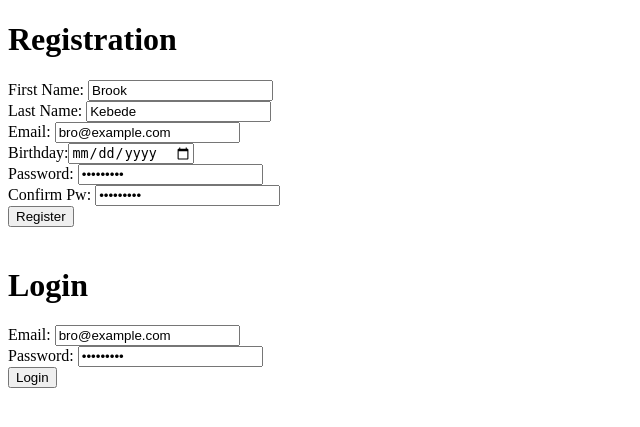
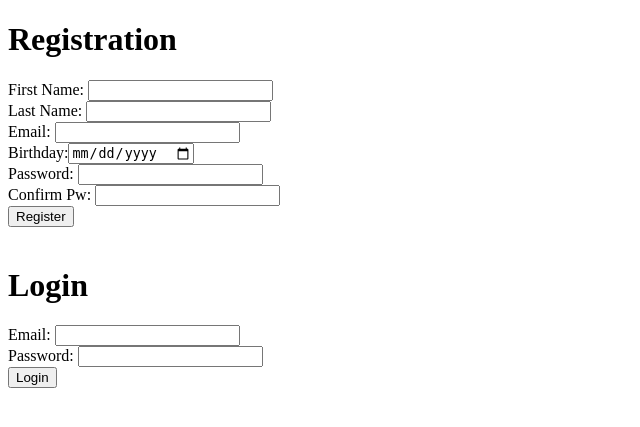
Before and after one commit to brookabyss/cats, a Django app: page / in a window 1280 px wide. Shown: the top 427 px of the page, without its empty margins (0-640 px from the left). Run offline with Django 3.2, Linux system fonts and the light colour scheme.

Commit message:
Removed values from index page

```diff
--- a/apps/login_reg/templates/login_reg/index.html
+++ b/apps/login_reg/templates/login_reg/index.html
@@ -10,19 +10,19 @@
 <h1>Registration</h1>
 <form class="" action="/register" method="post">
   {% csrf_token %}
-  <label>First Name: </label><input type="text" name="first_name" value="Brook"><br>
-  <label>Last Name: </label><input type="text" name="last_name" value="Kebede"><br>
-  <label>Email: </label><input type="text" name="email" value="bro@example.com"><br>
+  <label>First Name: </label><input type="text" name="first_name" value=""><br>
+  <label>Last Name: </label><input type="text" name="last_name" value=""><br>
+  <label>Email: </label><input type="text" name="email" value=""><br>
   <label for="">Birthday:</label><input type="date" name="birthday" value=""><br>
-  <label>Password: </label><input type="password" name="password" value="123456789"><br>
-  <label>Confirm Pw: </label><input type="password" name="confirm" value="123456789"><br>
+  <label>Password: </label><input type="password" name="password" value=""><br>
+  <label>Confirm Pw: </label><input type="password" name="confirm" value=""><br>
   <input type="submit" name="submit" value="Register"><br><br>
 </form>
 <h1>Login</h1>
 <form class="" action="/login" method="post">
   {% csrf_token %}
-  <label>Email: </label><input type="text" name="email" value="bro@example.com"><br>
-  <label>Password: </label><input type="password" name="password" value="123456789"><br>
+  <label>Email: </label><input type="text" name="email" value=""><br>
+  <label>Password: </label><input type="password" name="password" value=""><br>
   <input type="submit" name="submit" value="Login">
 </form>
 {% endblock %}
```
